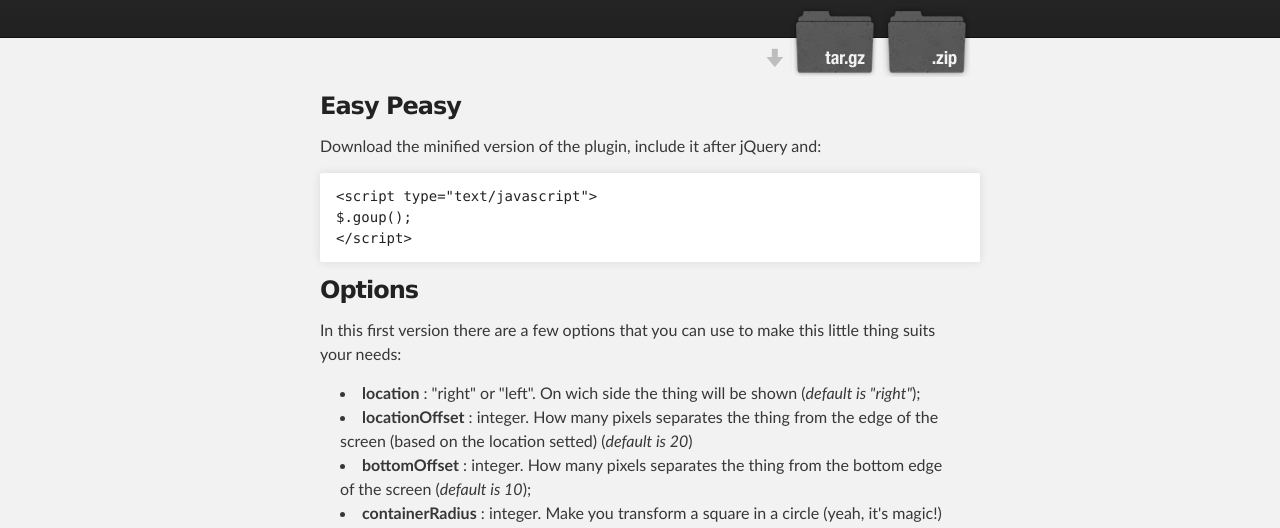
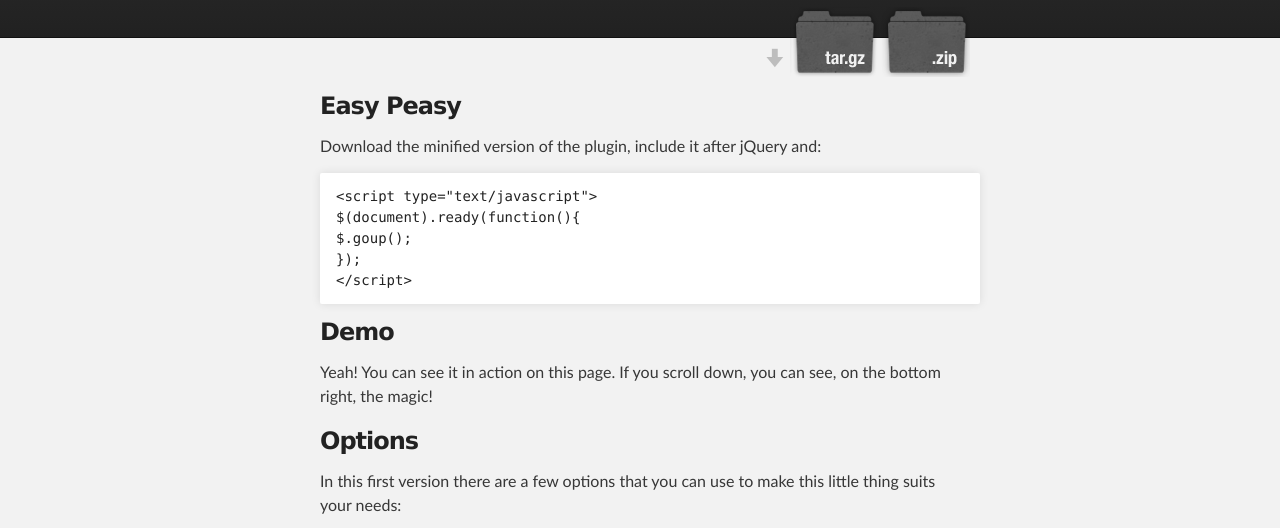
Before and after one commit to fatrex/jquery-goup, a plain HTML site: page index.html in a window 1280 px wide. Shown: the part 208-736 px from the top of the page. Drawn offline with nearby package versions, Linux system fonts and the light colour scheme.

Commit message:
Added Demo

```diff
--- a/index.html
+++ b/index.html
@@ -7,7 +7,19 @@
     <meta name="description" content="jQuery GoUp! : A simple jQuery plugin that let users of your web pages go back directly to the top." />
 
     <link rel="stylesheet" type="text/css" media="screen" href="stylesheets/stylesheet.css">
+	<script src="http://code.jquery.com/jquery-1.11.0.min.js"></script>
+	<script src="javascripts/jquery.goup.min.js"></script>
+	<script type="text/javascript">
+		$(document).ready(function(){
 
+			$.goup({
+				trigger : 100,
+				bottomOffset: 150,
+				locationOffset:100
+			});
+
+		});
+	</script>
     <title>jQuery GoUp!</title>
   </head>
 
@@ -37,9 +49,16 @@
 <p>Download the minified version of the plugin, include it after jQuery and:</p>
 
 <pre><code>&lt;script type="text/javascript"&gt;
+$(document).ready(function(){
 $.goup();
+});
 &lt;/script&gt;
 </code></pre>
+
+<h3>
+<a name="options" class="anchor" href="#options"><span class="octicon octicon-link"></span></a>Demo</h3>
+<p>Yeah! You can see it in action on this page. If you scroll down, you can see, on the bottom right, the magic! </p>
+
 
 <h3>
 <a name="options" class="anchor" href="#options"><span class="octicon octicon-link"></span></a>Options</h3>
--- /dev/null
+++ b/javascripts/jquery.goup.min.js
@@ -0,0 +1,10 @@
+/*
+ *
+ * Copyright (c) 2014 Daniele Lenares (https://github.com/Ryuk87)
+ * Dual licensed under the MIT (http://www.opensource.org/licenses/mit-license.php)
+ * and GPL (http://www.opensource.org/licenses/gpl-license.php) licenses.
+ *
+ * Version 0.1.0
+ *
+ */
+(function(e){e.goup=function(t){var n=e.extend({location:"right",locationOffset:20,bottomOffset:10,containerRadius:10,containerClass:"goup-container",arrowClass:"goup-arrow",trigger:500,animationSpeed:"slow"},t);e("body").append('<div style="display:none" class="'+n.containerClass+'"></div>');var r=e("."+n.containerClass);e(r).html('<div class="'+n.arrowClass+'"></div>');var i=e("."+n.arrowClass);var s=n.location;if(s!="right"&&s!="left"){s="right"}var o=n.locationOffset;if(o<0){o=0}var u=n.bottomOffset;if(u<0){u=0}var a=n.containerRadius;if(a<0){a=0}var f=n.trigger;if(f<0){f=0}var l={};l={position:"fixed",width:40,height:40,background:"#000",cursor:"pointer"};l["bottom"]=u;l[s]=o;l["border-radius"]=a;e(r).css(l);var c={};c={width:0,height:0,margin:"0 auto","padding-top":13,"border-style":"solid","border-width":"0 10px 10px 10px","border-color":"transparent transparent #fff transparent"};e(i).css(c);e(window).scroll(function(){if(e("body").scrollTop()>=f){e(r).fadeIn()}if(e("body").scrollTop()<f){e(r).fadeOut()}});e(r).on("click",function(){e("html,body").animate({scrollTop:0},n.animationSpeed);return false})}})(jQuery)
```
